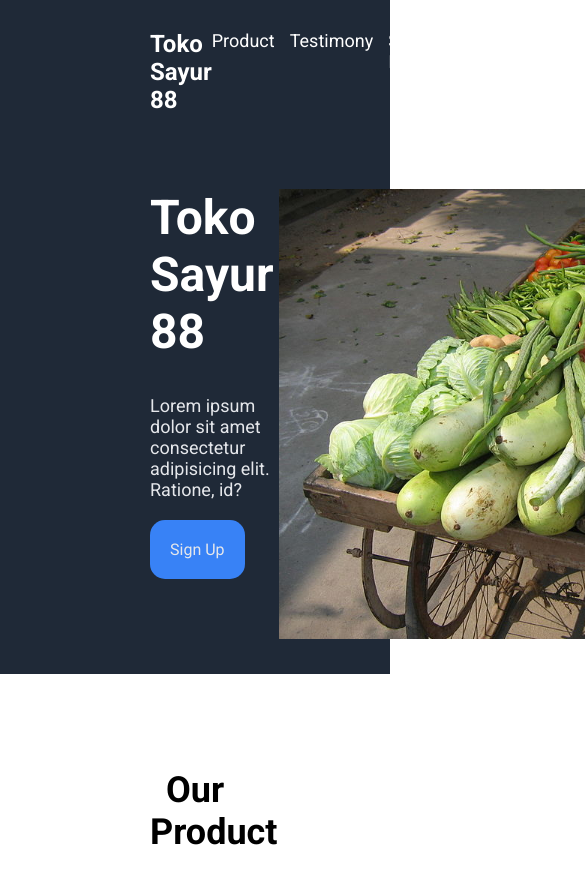
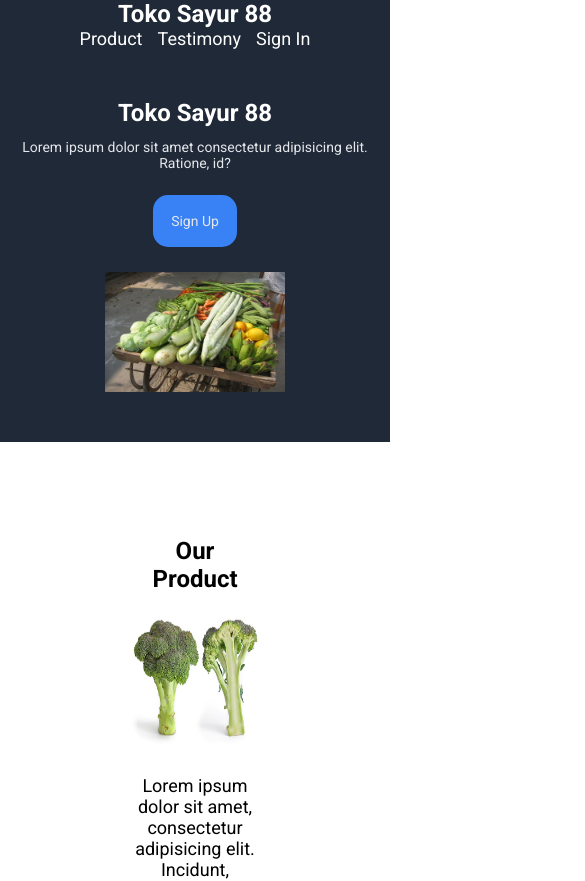
Before and after one commit to TahoeBoelat/odin-landing-page, a plain HTML site: page index.html in a window 390 px wide. Shown: the top 881 px of the page, 585 px wide, since content can reach past the window. Drawn offline with Linux system fonts and the light colour scheme.

Commit message:
Update style.css
Finish mobile design

```diff
--- a/css/style.css
+++ b/css/style.css
@@ -160,3 +160,100 @@
     text-align: center;
 }
 /* Akhir Footer Section */
+
+/* Mobile Design */
+@media only screen and (min-width: 320px) and (max-width: 950px) {
+    /* Mobile Utils Section */
+    .nav-container, .header-container, .veg-container, .testimony-container, .signup-container, .footer-container {
+        padding: 0;
+        margin: 0;
+        flex-direction: column;
+    }
+    /* Akhir Mobile Utils Section */
+    /* Mobile Navigation Section */
+    .nav-container {
+        align-items: center;
+    }
+    .menu-container {
+        text-align: center;
+    }
+    /* Akhir Mobile Navigation Section */
+    /* Mobile Header Section*/
+    .header-container {
+        padding-top: 50px;
+        padding-bottom: 50px;
+        align-items: center;
+    }
+    .title-section-container {
+        display: flex;
+        flex-direction: column;
+        align-items: center;
+        margin-bottom: 25px;
+    }
+    .title {
+        font-size: 24px;
+    }
+    .jargon-paragraph {
+        margin-top: 12px;
+        padding-left: 18px;
+        padding-right: 18px;
+        text-align: center;
+        font-size: 14px;
+    }
+    .signup-btn {
+        font-size: 14px;
+        padding: 18px;
+    }
+    .imageheader {
+        margin-top: 12px;
+        width: 180px;
+        height: 120px;
+    }
+    /* Akhir Mobile Header */
+    /* Product Mobile */
+    .second-title {
+        font-size: 24px;
+    }
+    .product-card {
+        gap: 15px;
+        margin-top: 12px;
+    }
+    .vegimg {
+        width: 140px;
+        height: 140px;
+    }
+    .desc-product {
+        font-size: 18px;
+    }
+    /* Akhir Product Mobile Section */
+    /* Testimony Mobile Section */
+    .testimony-container {
+        padding: 25px;
+        margin-bottom: 50px;
+    }
+    .testimony-title {
+        font-size: 18px;
+    }
+    .testimony-owner {
+        font-size: 14px;
+    }
+    /* Akhir Testimony Mobile Section */
+    /* Buttom Sign Up Section */
+    .signup-container {
+        padding: 20px;
+        margin-left: 30px;
+        margin-right: 30px;
+        margin-bottom: 30px;
+    }
+    .invitation-container {
+       text-align: center;
+    }
+    .invitation-item {
+        font-size: 14px;
+    }
+    /* Akhir Buttom Sign Up Section */
+    /* Footer */
+    .footer-container {
+        padding: 30px;
+    }
+}
```
